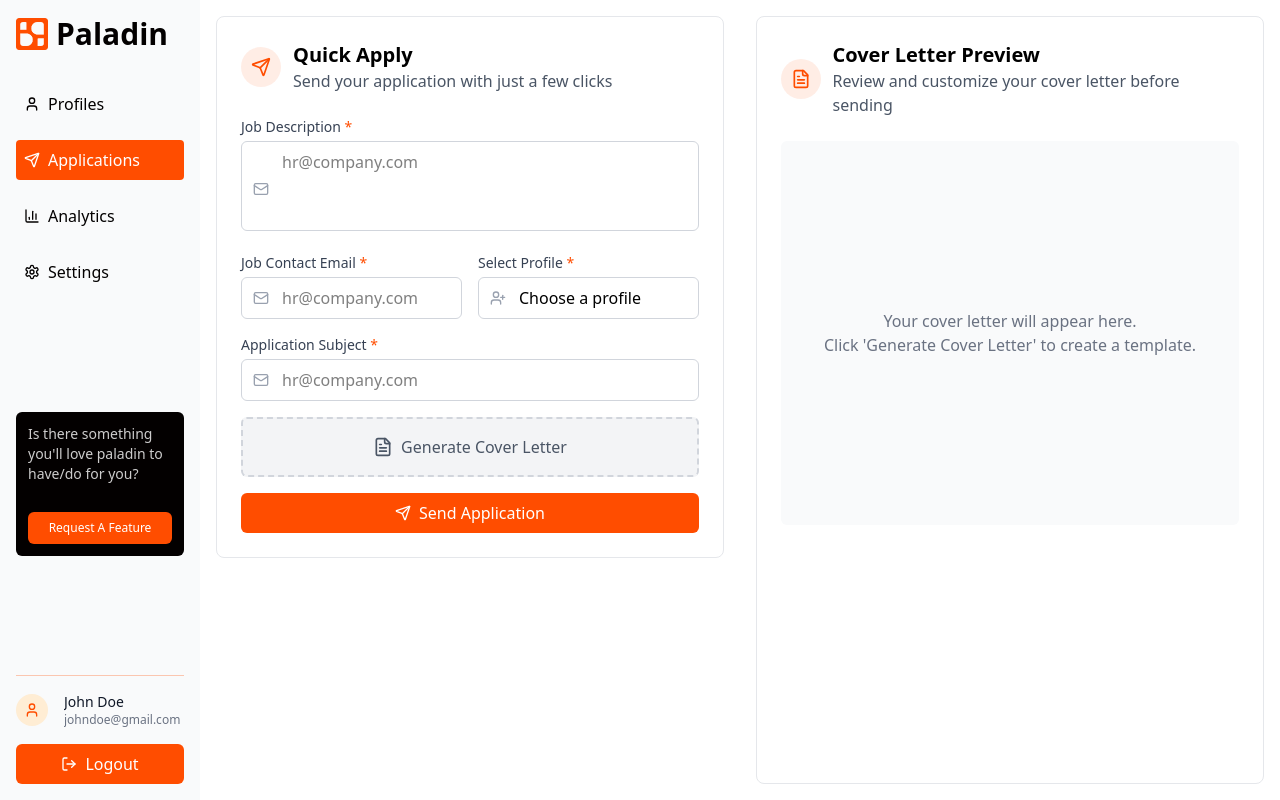
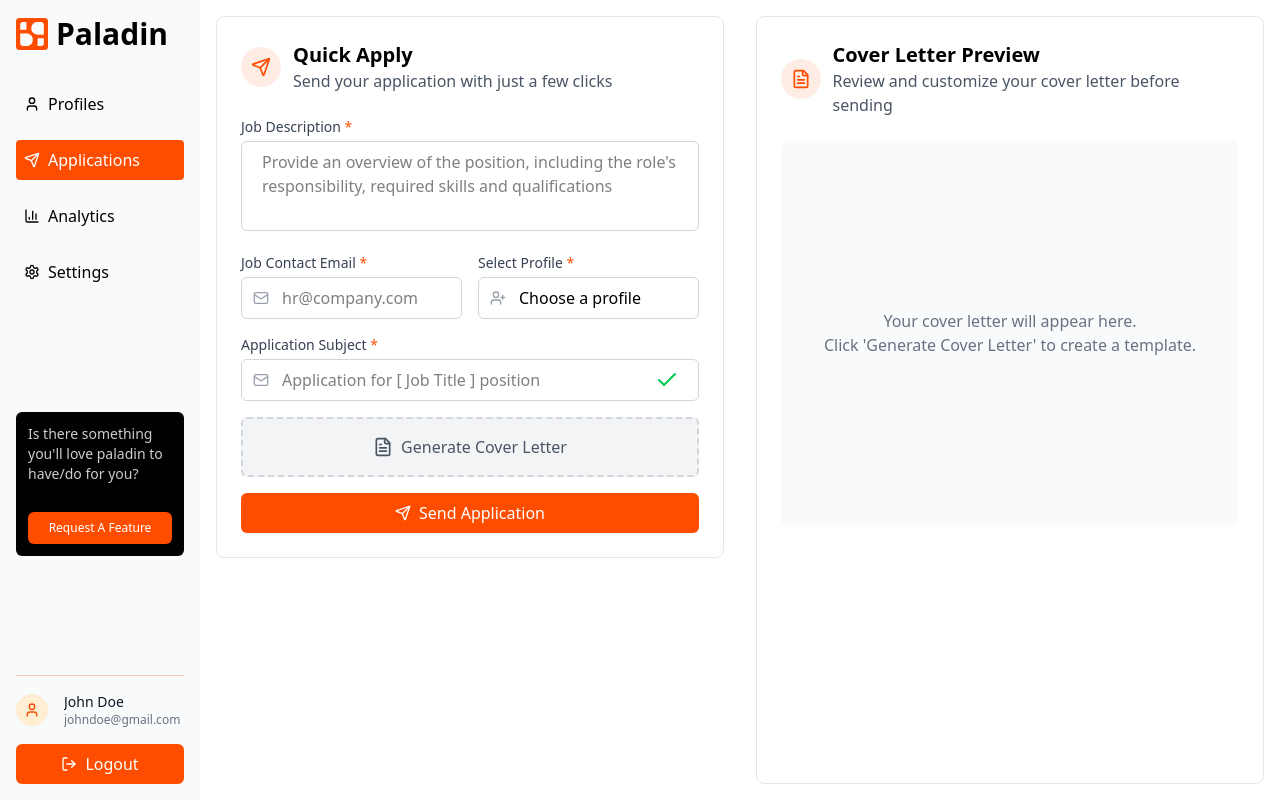
Before and after one commit to oluwatimilehinawoniyi/paladin, a SvelteKit app: page /app/applications in a window 1280 px wide. Built offline with nearby package versions, Linux system fonts and the light colour scheme.

Commit message:
fixed form inputs

```diff
--- a/src/routes/(dashboard)/app/applications/+page.svelte
+++ b/src/routes/(dashboard)/app/applications/+page.svelte
@@ -1,9 +1,10 @@
 <script lang="ts">
 	import Button from '$lib/components/ui/Button.svelte';
-	import { Send, UserPlus, Mail, FileText, ArrowRight } from '@lucide/svelte';
+	import { Send, UserPlus, Mail, FileText, ArrowRight, PencilLine, Check } from '@lucide/svelte';
 	import { profilesData } from '$lib/data/profiles';
 
 	let profiles = profilesData;
+	let canEditSubject: boolean = $state(true);
 </script>
 
 <section class="flex h-full w-full flex-col gap-8 overflow-hidden p-4">
@@ -32,15 +33,12 @@
 								Job Description <span class="text-[#ff4d00]">*</span>
 							</label>
 							<div class="relative">
-								<Mail
-									class="absolute top-1/2 left-3 h-4 w-4 -translate-y-1/2 transform text-gray-400"
-								/>
 								<textarea
 									name="job_description"
 									rows="3"
 									id="job_description"
-									placeholder="hr@company.com"
-									class="w-full resize-none rounded-md border border-gray-300 py-2 pr-3 pl-10 focus:border-[#ff4d00] focus:ring-1 focus:ring-[#ff4d00] focus:outline-none"
+									placeholder="Provide an overview of the position, including the role's responsibility, required skills and qualifications"
+									class="w-full resize-none rounded-md border border-gray-300 py-2 pr-3 pl-5 focus:border-[#ff4d00] focus:ring-1 focus:ring-[#ff4d00] focus:outline-none"
 								></textarea>
 							</div>
 						</div>
@@ -94,10 +92,23 @@
 								<input
 									type="application_subject"
 									id="application_subject"
-									placeholder="hr@company.com"
-									class="w-full cursor-not-allowed rounded-md border border-gray-300 py-2 pr-3 pl-10 focus:border-[#ff4d00] focus:ring-1 focus:ring-[#ff4d00] focus:outline-none"
-									disabled
+									placeholder="Application for [ Job Title ] position"
+									class="w-full {canEditSubject
+										? 'cursor-text'
+										: 'cursor-not-allowed'} rounded-md border border-gray-300 py-2 pr-3 pl-10 focus:border-[#ff4d00] focus:ring-1 focus:ring-[#ff4d00] focus:outline-none"
+									disabled={!canEditSubject}
 								/>
+								<button
+									type="button"
+									onclick={() => (canEditSubject = !canEditSubject)}
+									class="absolute top-1/2 right-3 h-8 w-8 -translate-y-1/2 transform cursor-pointer"
+								>
+									{#if canEditSubject}
+										<Check class="text-green-500" />
+									{:else}
+										<PencilLine class="text-[#ff4d00]" />
+									{/if}
+								</button>
 							</div>
 						</div>
 
```
Also changed, not shown: 1 other file (tests, documents, lock files or other folders).
